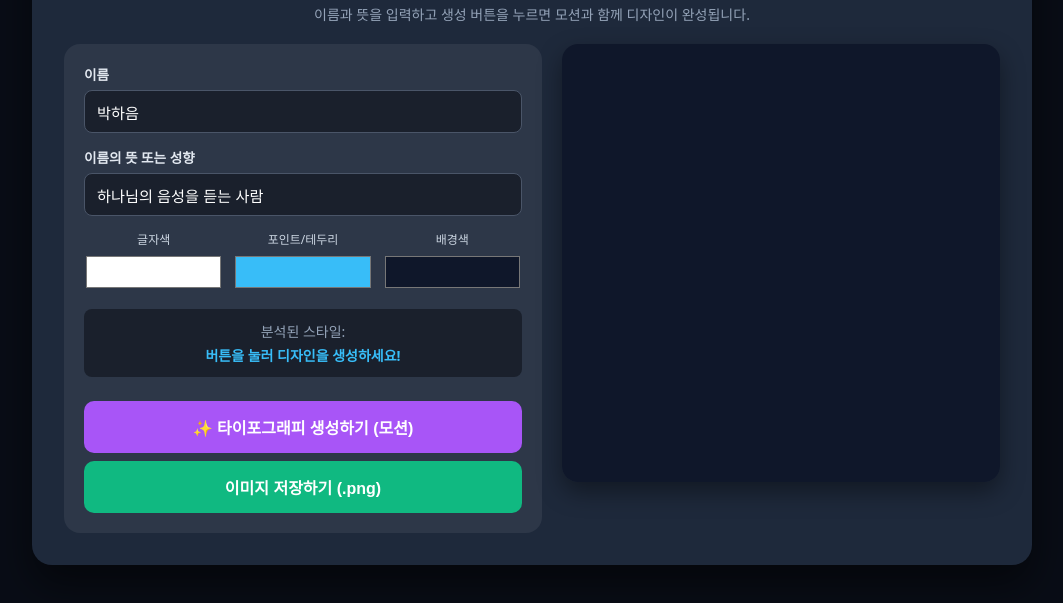
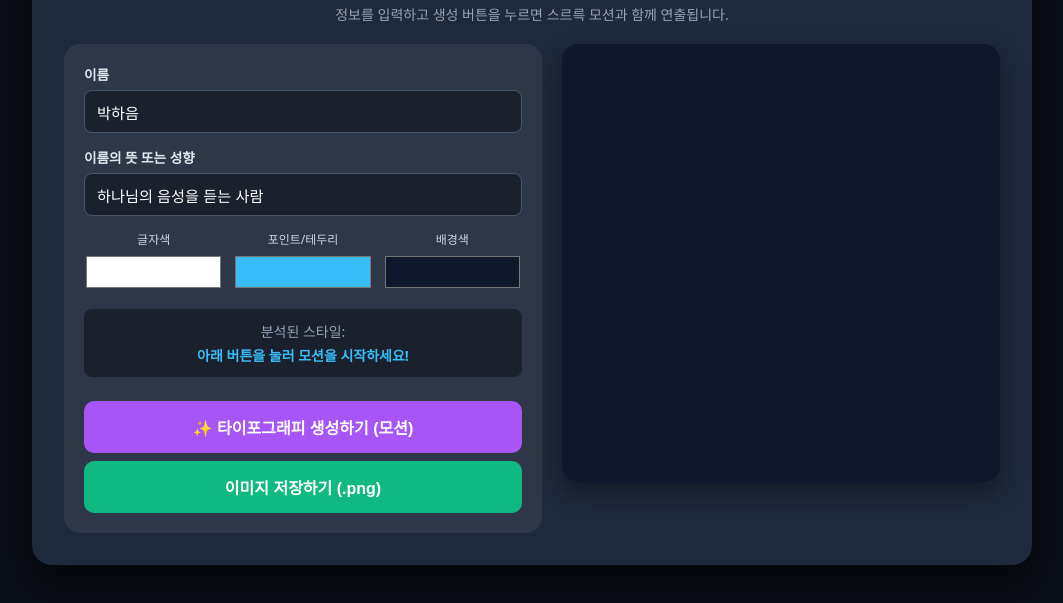
Before and after one commit to haeum11111/name-art, a plain HTML site: page index.html in a window 1280 px wide. Shown: the part 155-758 px from the top of the page, without its empty margins (108-1171 px from the left). Drawn offline with Linux system fonts and the light colour scheme; a web font is replaced by a local one.

Commit message:
Update index.html

```diff
--- a/index.html
+++ b/index.html
@@ -5,7 +5,6 @@
   <meta name="viewport" content="width=device-width, initial-scale=1.0, maximum-scale=1.0, user-scalable=no">
   <title>감성 이름 타이포그래피 생성기</title>
 
-  <!-- 구글 폰트 로드 -->
   <link rel="preconnect" href="https://fonts.googleapis.com">
   <link rel="preconnect" href="https://fonts.gstatic.com" crossorigin>
   <link href="https://fonts.googleapis.com/css2?family=Black+Han+Sans&family=Do+Hyeon&family=East+Sea+Dokdo&family=Gowun+Batang:wght@700&family=Jua&family=Nanum+Pen+Script&family=Song+Myung&family=Sunflower:wght@700&display=swap" rel="stylesheet">
@@ -17,11 +16,10 @@
   <div class="app-container">
     <header>
       <h1>✨ 감성 이름 타이포그래피</h1>
-      <p>이름과 뜻을 입력하고 생성 버튼을 누르면 모션과 함께 디자인이 완성됩니다.</p>
+      <p>정보를 입력하고 생성 버튼을 누르면 스르륵 모션과 함께 연출됩니다.</p>
     </header>
 
     <main class="content-wrapper">
-      <!-- 입력 컨트롤 패널 -->
       <section class="control-panel">
         <div class="form-group">
           <label for="nameInput">이름</label>
@@ -50,15 +48,13 @@
 
         <div class="analysis-box">
           <span>분석된 스타일: </span>
-          <strong id="detectedStyle">버튼을 눌러 디자인을 생성하세요!</strong>
+          <strong id="detectedStyle">아래 버튼을 눌러 모션을 시작하세요!</strong>
         </div>
 
-        <!-- 메인 생성 및 모션 버튼 -->
         <button id="renderBtn" class="primary-btn">✨ 타이포그래피 생성하기 (모션)</button>
         <button id="downloadBtn" class="secondary-btn">이미지 저장하기 (.png)</button>
       </section>
 
-      <!-- 캔버스 미리보기 영역 -->
       <section class="preview-panel">
         <canvas id="mainCanvas" width="800" height="800"></canvas>
       </section>
```
